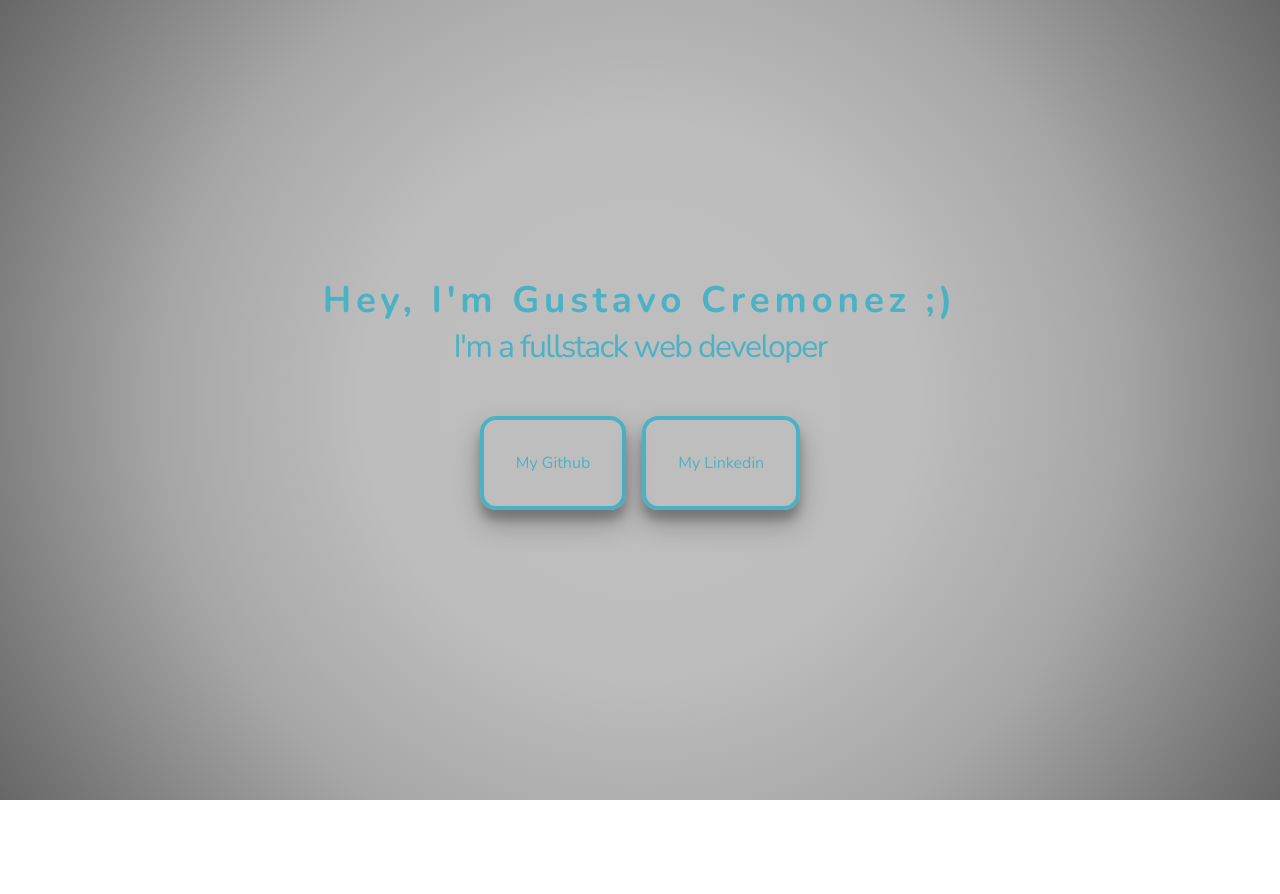
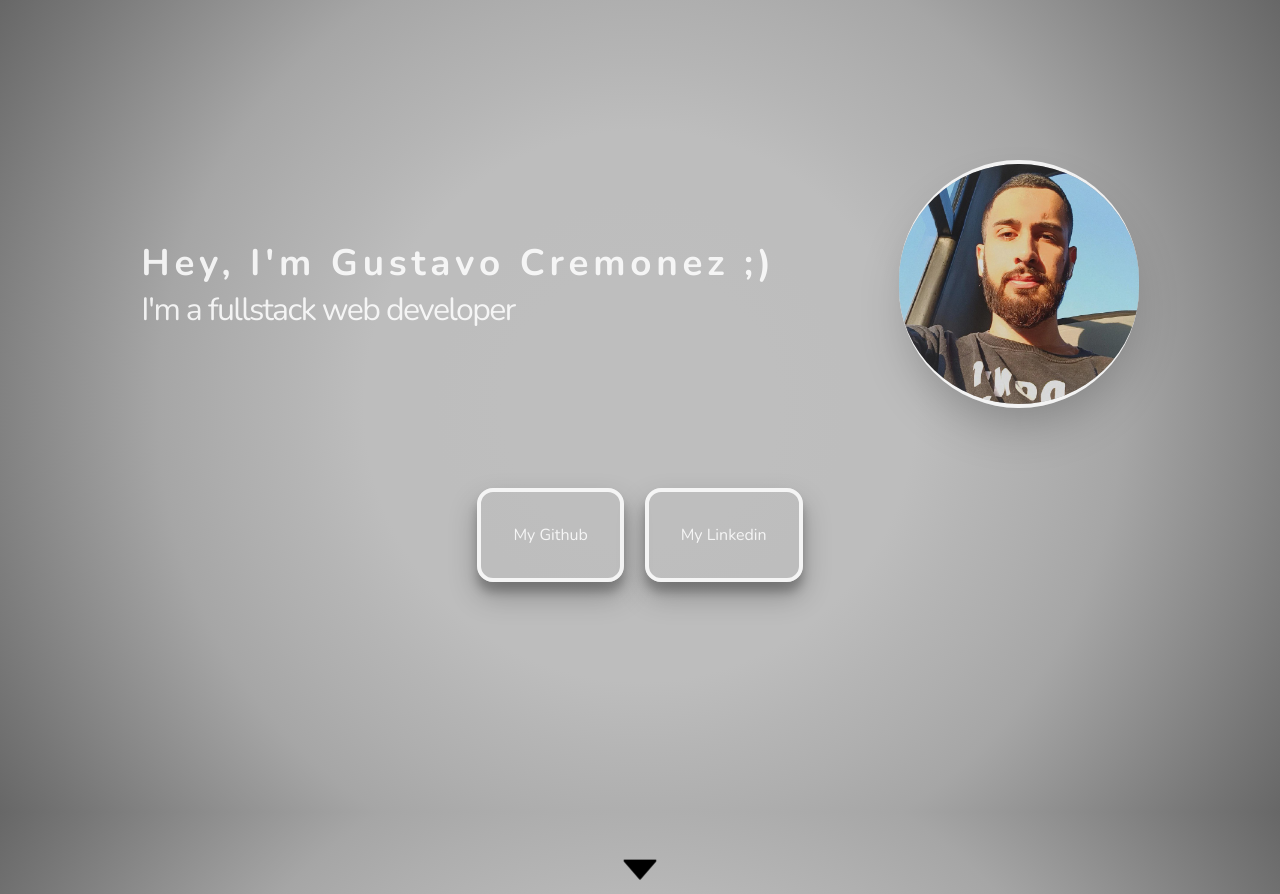
Before and after one commit to GustavoCremonez/MyPortifolio, a React (Vite) app: page / in a window 1280 px wide. Before the commit the page ends 800 px from the top, so only its background shows below. Built offline with nearby package versions, Linux system fonts and the light colour scheme.

Commit message:
Fixing layout ADD profile img

```diff
--- a/src/components/button/styles.css
+++ b/src/components/button/styles.css
@@ -1,11 +1,12 @@
 .gitButton {
 	padding: 2rem;
-	border: 0.3rem solid rgb(75, 177, 196);
+	border: 0.3rem solid rgba(255, 255, 255, 0.85);
 	border-radius: 1rem;
 	box-shadow: rgba(0, 0, 0, 0.25) 0px 14px 28px,
 		rgba(0, 0, 0, 0.22) 0px 10px 10px;
 	margin-bottom: 1rem;
 	transition: all 0.3s;
+	color: rgba(255, 255, 255, 0.85);
 }
 
 .gitButton:hover {
--- a/src/pages/Home.jsx
+++ b/src/pages/Home.jsx
@@ -1,12 +1,24 @@
 import { LinkButton } from '../components/button/Button';
+import { AiFillCaretDown } from '@react-icons/all-files/ai/AiFillCaretDown ';
+
+import MyProfile from '../../public/profile.jpg';
 import './styles.css';
 
 export function Home() {
 	return (
-		<div className='wrapper'>
-			<h1 className='title'>Hey, I'm Gustavo Cremonez ;)</h1>
-			<span className='span'>I'm a fullstack web developer</span>
+		<div>
+			<div className='wrapper'>
+				<div className='textArea'>
+					<h1 className='title'>Hey, I'm Gustavo Cremonez ;)</h1>
+					<span className='span'>I'm a fullstack web developer</span>
+				</div>
 
+				<img
+					src={MyProfile}
+					alt='My pic'
+					className='profilePic'
+				/>
+			</div>
 			<div className='buttonControl'>
 				<LinkButton
 					href='https://github.com/GustavoCremonez'
@@ -17,6 +29,7 @@ export function Home() {
 					text='My Linkedin'
 				/>
 			</div>
+			<AiFillCaretDown className='arrowIcon' />
 		</div>
 	);
 }
--- a/src/pages/styles.css
+++ b/src/pages/styles.css
@@ -3,10 +3,9 @@ body {
 	flex-direction: column;
 	align-items: center;
 	justify-content: center;
-	min-width: 100vw;
-}
-
-.wrapper {
+	position: relative;
+	max-width: 100vw;
+	width: 100vw;
 	background-image: radial-gradient(
 		circle,
 		#bebebe,
@@ -22,13 +21,16 @@ body {
 		#767676,
 		#676767
 	);
+}
+
+.wrapper {
+	padding: 10rem 5rem 0rem 5rem;
 	min-width: 100vw;
 	display: flex;
-	flex-direction: column;
-	justify-content: center;
+	flex-direction: row;
+	justify-content: space-around;
 	align-items: center;
-	min-height: 100vh;
-	color: rgb(75, 177, 196);
+	color: rgba(255, 255, 255, 0.85);
 }
 
 .title {
@@ -47,8 +49,58 @@ a {
 	cursor: pointer;
 }
 
+.profilePic {
+	width: 15rem;
+	align-self: end;
+	border-radius: 50rem;
+	border-top: 0.3rem solid rgba(255, 255, 255, 0.85);
+	border-bottom: 0.3rem solid rgba(255, 255, 255, 0.85);
+	box-shadow: rgba(0, 0, 0, 0.25) 0px 25px 50px -12px;
+	transition: all 0.3s;
+}
+
+.profilePic:hover {
+	transform: scale(1.1);
+}
+
 .buttonControl {
 	display: flex;
 	flex-direction: row;
-	gap: 1rem;
+	flex-wrap: wrap;
+	justify-content: center;
+	gap: 1.3rem;
+	padding-bottom: 10rem;
+	margin-top: 5rem;
 }
+
+.arrowIcon {
+	width: 100%;
+	font-size: 3rem;
+	position: sticky;
+	cursor: pointer;
+	-webkit-animation: slide-bottom 1.7s cubic-bezier(0.25, 0.46, 0.45, 0.94) 1s
+		infinite alternate both;
+	animation: slide-bottom 1.7s cubic-bezier(0.25, 0.46, 0.45, 0.94) 1s infinite
+		alternate both;
+}
+
+@-webkit-keyframes slide-bottom {
+	0% {
+		-webkit-transform: translateY(0);
+		transform: translateY(0);
+	}
+	100% {
+		-webkit-transform: translateY(100px);
+		transform: translateY(100px);
+	}
+}
+@keyframes slide-bottom {
+	0% {
+		-webkit-transform: translateY(0);
+		transform: translateY(0);
+	}
+	100% {
+		-webkit-transform: translateY(100px);
+		transform: translateY(100px);
+	}
+}
```
